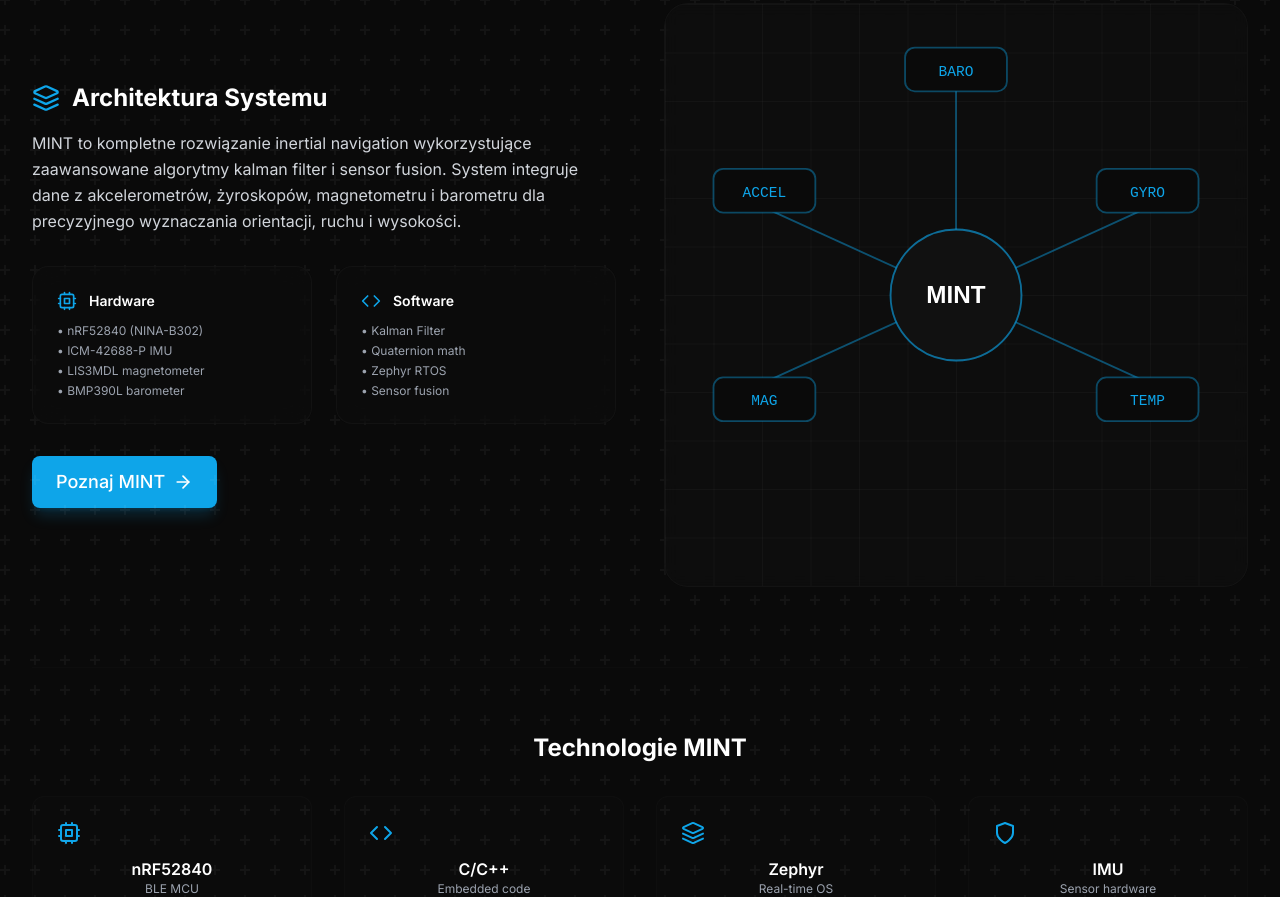
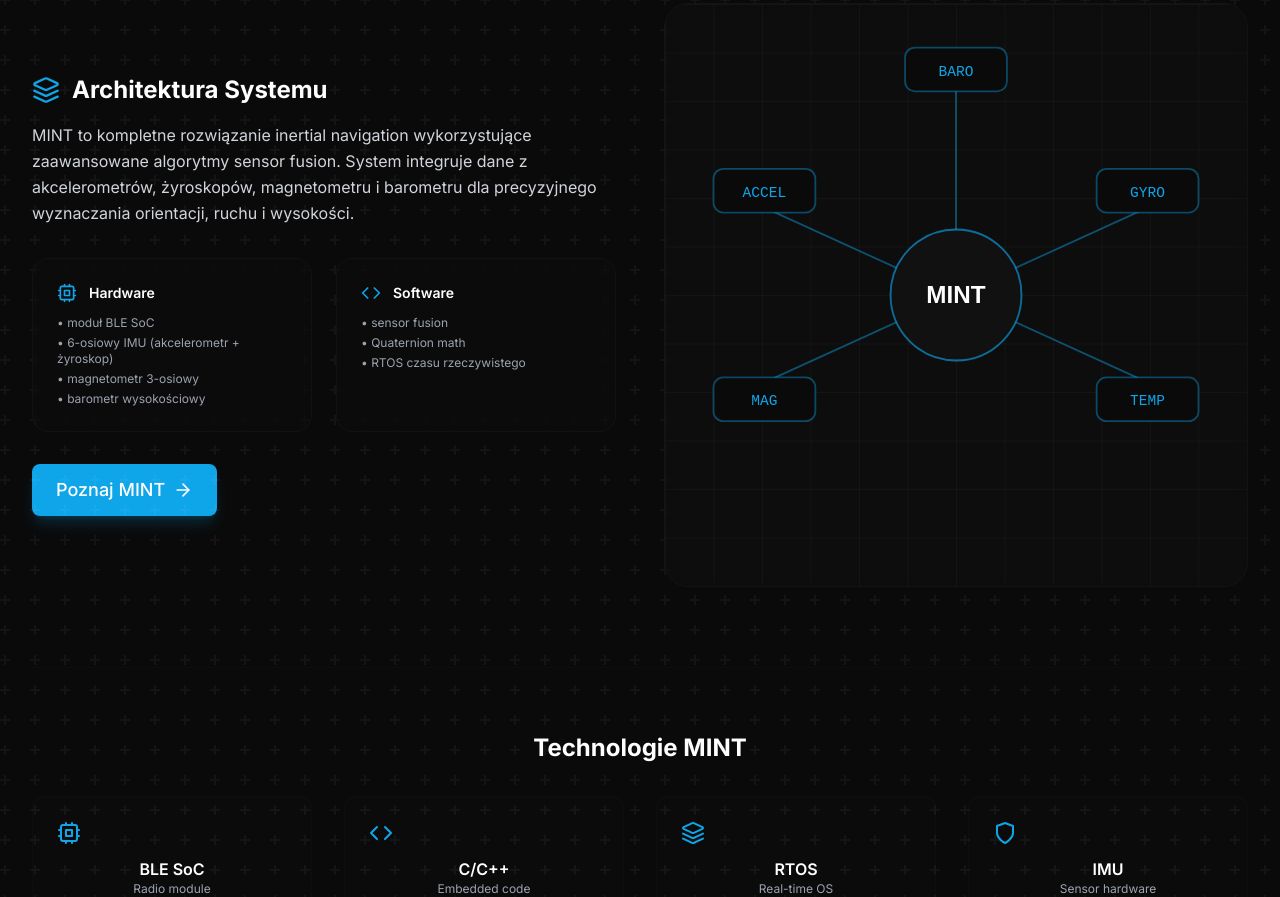
Before and after one commit to piwaneczko/int-sd-website, a React (Vite) app: page / in a window 1280 px wide. Shown: the part 1900-2797 px from the top of the page. Built offline with nearby package versions, Linux system fonts and the light colour scheme.

Commit message:
Add privacy policy for MINT section and update translations

```diff
--- a/src/components/sections/mint-section.jsx
+++ b/src/components/sections/mint-section.jsx
@@ -45,10 +45,7 @@ export function MINTSection() {
                   <span className="text-sm font-semibold text-white">{m.hwTitle}</span>
                 </div>
                 <ul className="text-xs text-deep-400 space-y-1">
-                  <li>• nRF52840 (NINA-B302)</li>
-                  <li>• ICM-42688-P IMU</li>
-                  <li>• LIS3MDL magnetometer</li>
-                  <li>• BMP390L barometer</li>
+                  {m.hwItems.map((item, i) => <li key={i}>• {item}</li>)}
                 </ul>
               </div>
               <div className="glass-panel">
@@ -57,10 +54,7 @@ export function MINTSection() {
                   <span className="text-sm font-semibold text-white">{m.swTitle}</span>
                 </div>
                 <ul className="text-xs text-deep-400 space-y-1">
-                  <li>• Kalman Filter</li>
-                  <li>• Quaternion math</li>
-                  <li>• Zephyr RTOS</li>
-                  <li>• Sensor fusion</li>
+                  {m.swItems.map((item, i) => <li key={i}>• {item}</li>)}
                 </ul>
               </div>
             </div>
@@ -123,14 +117,14 @@ export function MINTSection() {
           <h3 className="text-2xl font-bold text-white mb-8 text-center">{m.techTitle}</h3>
           <div className="grid grid-cols-2 md:grid-cols-4 gap-8">
             {[
-              { icon: <Cpu />, name: "nRF52840", desc: "BLE MCU" },
+              { icon: <Cpu />, name: "BLE SoC", desc: "Radio module" },
               { icon: <Code />, name: "C/C++", desc: "Embedded code" },
-              { icon: <Layers />, name: "Zephyr", desc: "Real-time OS" },
+              { icon: <Layers />, name: "RTOS", desc: "Real-time OS" },
               { icon: <Shield />, name: "IMU", desc: "Sensor hardware" },
-              { icon: <BarChart3 />, name: "Kalman", desc: "Filter algorithm" },
+              { icon: <BarChart3 />, name: "Sensor fusion", desc: "Estimation algorithms" },
               { icon: <Clock />, name: "Real-time", desc: "Low latency" },
               { icon: <Wifi />, name: "Bluetooth", desc: "Wireless" },
-              { icon: <Activity />, name: "IMU", desc: "Sensor fusion" },
+              { icon: <Activity />, name: "IMU", desc: "Motion sensing" },
             ].map((tech, i) => (
               <div key={i} className="text-center p-6 bg-deep-800/30 rounded-xl border border-deep-700/30">
                 <div className="text-primary mb-3">{tech.icon}</div>
--- a/src/components/sections/mint-timeline-section.jsx
+++ b/src/components/sections/mint-timeline-section.jsx
@@ -14,12 +14,12 @@ function buildMedia(m) {
       { src: '/images/mint-hw-v1-render.png', label: m.mediaRender },
       { src: '/images/mint-hw-v1-photo.webp', label: m.mediaPhoto },
     ],
-    // Obudowa v1 – render (FreeCAD) + zdjęcie wyprodukowanej obudowy
+    // Obudowa v1 – zdjęcie urządzenia w obudowie jako główne, render pomocniczo
     [
-      { src: '/images/mint-case-v1-render.png', label: m.mediaRender, fit: 'contain'  },
       { src: '/images/mint-case-v1-photo.webp', label: m.mediaPhoto },
+      { src: '/images/mint-case-v1-render.png', label: m.mediaRender, fit: 'contain' },
     ],
-    // Firmware v1 (w trakcie) – zrzut z VSCode z debugiem RTT
+    // Firmware v1 (w trakcie) – podgląd diagnostyczny
     [
       { src: '/images/mint-firmware-v1-rtt-debug.png', label: m.mediaDebug, wide: true, fit: 'contain' },
     ],
--- a/src/components/ui/footer.jsx
+++ b/src/components/ui/footer.jsx
@@ -31,6 +31,7 @@ export function Footer() {
       links: [
         { name: 'MINT', path: '/mint' },
         { name: t.mintChangelog.navLabel, path: '/mint/changelog' },
+        { name: f.mintPrivacy, path: '/privacy/mint' },
         { name: 'Cookbook', path: '/cookbook' },
       ],
     },
--- a/src/i18n/translations.js
+++ b/src/i18n/translations.js
@@ -15,7 +15,7 @@ export const translations = {
       subtitle: 'Ekspertyza w zakresie nowoczesnych technologii programistycznych i systemów wbudowanych',
       items: [
         { title: 'Embedded Systems', desc: 'Development dla STM32, nRF52 i innych mikrokontrolerów z koncentracją na efektywność i niezawodność.' },
-        { title: 'Inertial Navigation', desc: 'MINT – zaawansowane algorytmy sensor fusion i Kalman filter dla systemów IMU.' },
+        { title: 'Inertial Navigation', desc: 'MINT – zaawansowane algorytmy sensor fusion dla systemów IMU.' },
         { title: 'Linux & Yocto', desc: 'Custom Linux distributions, kernel modules i systemy embedded na bazie Linuxa.' },
         { title: 'Firmware Development', desc: 'Low-level firmware dla urządzeń IoT i specjalistycznych urządzeń elektronicznych.' },
         { title: 'AI & Local LLM', desc: 'Integracja AI i modeli LLM na urządzeniach embedded oraz w aplikacjach webowych.' },
@@ -29,17 +29,28 @@ export const translations = {
       statusLabel: 'Status: R&D',
       statusText: 'MINT to mój flagowy, niezależny projekt badawczo-rozwojowy — rozwijany dzięki finansowaniu z projektów klienckich.',
       archTitle: 'Architektura Systemu',
-      archDesc: 'MINT to kompletne rozwiązanie inertial navigation wykorzystujące zaawansowane algorytmy kalman filter i sensor fusion. System integruje dane z akcelerometrów, żyroskopów, magnetometru i barometru dla precyzyjnego wyznaczania orientacji, ruchu i wysokości.',
+      archDesc: 'MINT to kompletne rozwiązanie inertial navigation wykorzystujące zaawansowane algorytmy sensor fusion. System integruje dane z akcelerometrów, żyroskopów, magnetometru i barometru dla precyzyjnego wyznaczania orientacji, ruchu i wysokości.',
       hwTitle: 'Hardware', swTitle: 'Software',
+      hwItems: [
+        'moduł BLE SoC',
+        '6-osiowy IMU (akcelerometr + żyroskop)',
+        'magnetometr 3-osiowy',
+        'barometr wysokościowy',
+      ],
+      swItems: [
+        'sensor fusion',
+        'Quaternion math',
+        'RTOS czasu rzeczywistego',
+      ],
       btnLearn: 'Poznaj MINT',
       techTitle: 'Technologie MINT',
       timelineTitle: 'Rozwój sprzętu',
       timelineSubtitle: 'Historia iteracji MINT – od pierwszej wersji hardware po aktualnie rozwijany firmware na drugą generację urządzenia.',
-      mediaRender: 'Render', mediaPhoto: 'Zdjęcie', mediaDebug: 'Debug RTT',
+      mediaRender: 'Render', mediaPhoto: 'Zdjęcie', mediaDebug: 'Podgląd diagnostyczny',
       goalLabel: 'Cel',
       timeline: [
-        { year: 'HW v0', title: 'Pierwsza wersja hardware', description: 'Pierwsza iteracja płytki MINT – walidacja architektury czujników. Barometr i magnetometr miały źle podłączony GND, przez co SPI nie działało poprawnie – kluczowa lekcja przy projektowaniu v1.' },
-        { year: 'HW v1', title: 'Druga wersja hardware', description: 'Poprawiona wersja płytki na bazie doświadczeń z v0 – naprawione podłączenie GND barometru i magnetometru, nowoczesne złącze USB-C, czerwona dioda LED podłączona pod procesor, zmieniona ładowarka, SPI rozdzielone na 3 osobne szyny (po jednej dla każdego sensora) oraz wyprowadzone piny testowe do sensorów.' },
+        { year: 'HW v0', title: 'Pierwsza wersja hardware', description: 'Pierwsza iteracja płytki MINT – walidacja architektury czujników i założeń projektowych.' },
+        { year: 'HW v1', title: 'Druga wersja hardware', description: 'Poprawiona wersja płytki na bazie doświadczeń z v0 – ulepszona konstrukcja, USB-C i lepsza diagnostyka sprzętowa.' },
         { year: 'Obudowa v1', title: 'Pierwsza obudowa do HW v1', description: 'Zaprojektowana w FreeCAD i wykonana pierwsza obudowa dopasowana do wersji hardware v1.' },
         { year: 'W trakcie', title: 'Firmware v1', description: 'Aktywnie rozwijany firmware pod wersję hardware v1 – sensor fusion, sterowniki i OTA.' },
         { year: 'Cel', title: 'Produkcja i inwestorzy', description: 'Gdy MINT osiągnie fazę gotowości produkcyjnej („Działa"), będę szukać inwestorów do dalszego skalowania projektu.', future: true },
@@ -48,8 +59,8 @@ export const translations = {
       appSubtitle: 'Aplikacja mobilna MINT (Flutter) do diagnostyki, kalibracji i wizualizacji telemetrii urządzenia w czasie rzeczywistym przez BLE.',
       appFeatures: [
         { title: 'Łączność BLE', desc: 'Skanowanie, parowanie i bonding z beaconem MINT po Bluetooth Low Energy.' },
-        { title: 'Kalibracja czujników', desc: 'Kalibracja akcelerometru, elipsoidy magnetometru i estymacja alignmentu.' },
-        { title: 'Nawigacja wewnątrz budynków', desc: 'Silnik INS z map matchingiem do nawigacji pieszej w pomieszczeniach.' },
+        { title: 'Kalibracja czujników', desc: 'Prowadzona kalibracja czujników z kontrolą jakości wyniku.' },
+        { title: 'Nawigacja wewnątrz budynków', desc: 'Nawigacja piesza wewnątrz budynków, bez GPS.' },
         { title: 'Telemetria na żywo', desc: 'Podgląd danych z czujników i stanu urządzenia w czasie rzeczywistym.' },
         { title: 'Wizualizacja 3D', desc: 'Wizualizacja orientacji i śladu trasy na podstawie danych sensor fusion.' },
         { title: 'Aktualizacje OTA', desc: 'Bezprzewodowa aktualizacja firmware urządzenia bezpośrednio z aplikacji.' },
@@ -67,13 +78,23 @@ export const translations = {
         { title: 'Embedded Development', desc: 'Programowanie firmware dla mikrokontrolerów STM32, nRF52 i innych. Optymalizacja pod kątem zużycia energii i wydajności.', features: ['STM32', 'nRF52', 'Low-power design', 'RTOS'] },
         { title: 'Linux & Yocto', desc: 'Tworzenie customowych dystrybucji Linux, moduły jądra, systemy embedded na bazie Linuxa z Yocto.', features: ['Custom Linux', 'Yocto/Buildroot', 'Kernel modules', 'Systemd'] },
         { title: 'IoT Solutions', desc: 'Kompleksowe rozwiązania IoT – od sensorów przez bramki po chmurę. Monitorowanie i zarządzanie urządzeniami.', features: ['MQTT', 'LoRa/NB-IoT', 'Gateway', 'Cloud integration'] },
-        { title: 'Inertial Navigation', desc: 'Systemy MINT – sensor fusion, Kalman filter, kalibracja IMU, wyznaczanie orientacji i pozycji.', features: ['IMU', 'Sensor fusion', 'Kalman filter', 'Quaternion'] },
+        { title: 'Inertial Navigation', desc: 'Sensor fusion, Kalman filter, kalibracja IMU, wyznaczanie orientacji i pozycji.', features: ['IMU', 'Sensor fusion', 'Kalman filter', 'Quaternion'] },
         { title: 'Firmware', desc: 'Niskopoziomowy firmware dla urządzeń specjalistycznych. C/C++, assembly, debugowanie, testy jednostkowe.', features: ['C/C++', 'Assembly', 'Debugging', 'Unit tests'] },
         { title: 'AI & Local LLM', desc: 'Integracja sztucznej inteligencji w systemy wbudowane. Local LLM na urządzeniach embedded.', features: ['ML models', 'TinyML', 'Local LLM', 'Edge AI'] },
         { title: 'Consulting', desc: 'Konsultacje technologiczne, code review, optymalizacja kodu, architektura systemów.', features: ['Architecture', 'Code review', 'Performance', 'Best practices'] },
         { title: 'R&D', desc: 'Badania i rozwój nowych rozwiązań. Prototypowanie, prototypy funkcyjne, MVP.', features: ['Prototyping', 'MVP', 'R&D', 'Innovation'] },
       ],
       missionNote: 'Usługi B2B świadczę po to, by finansować niezależny rozwój MINT.',
+      techTitle: 'Technologie, z którymi pracuję',
+      techSubtitle: 'Platformy, narzędzia i języki wykorzystywane w projektach komercyjnych i badawczo-rozwojowych.',
+      techGroups: [
+        { label: 'Mikrokontrolery i SDK', items: ['nRF52 / nRF Connect SDK', 'STM32'] },
+        { label: 'Systemy operacyjne', items: ['Zephyr RTOS', 'FreeRTOS', 'Linux embedded / Yocto'] },
+        { label: 'Łączność', items: ['BLE (GATT, bonding, OTA)'] },
+        { label: 'Czujniki', items: ['Czujniki inercyjne (rodziny ICM-426xx, LSM6, LIS3MDL, BMP3xx)'] },
+        { label: 'Hardware', items: ['Projektowanie PCB w KiCad'] },
+        { label: 'Aplikacje i języki', items: ['Flutter', 'C/C++', 'Python'] },
+      ],
     },
     about: {
       bio: 'Senior Embedded Software Developer i Software Architect z ponad 15-letnim doświadczeniem w programowaniu niskopoziomowym, systemach embedded, nawigacji inercialnej i projektach B+R.',
@@ -127,6 +148,7 @@ export const translations = {
       company: 'Menu', services: 'Usługi', resources: 'Zasoby',
       rights: 'Wszelkie prawa zastrzeżone.',
       privacy: 'Polityka prywatności',
+      mintPrivacy: 'Prywatność MINT',
       terms: 'Regulamin',
       legalTitle: 'Dane podmiotu',
       legalName: 'I.N.T. Software Development - Paweł Iwaneczko',
@@ -182,7 +204,7 @@ export const translations = {
       subtitle: 'Expertise in modern programming technologies and embedded systems',
       items: [
         { title: 'Embedded Systems', desc: 'Development for STM32, nRF52 and other microcontrollers with focus on efficiency and reliability.' },
-        { title: 'Inertial Navigation', desc: 'MINT – advanced sensor fusion and Kalman filter algorithms for IMU systems.' },
+        { title: 'Inertial Navigation', desc: 'MINT – advanced sensor fusion algorithms for IMU systems.' },
         { title: 'Linux & Yocto', desc: 'Custom Linux distributions, kernel modules and embedded Linux systems.' },
         { title: 'Firmware Development', desc: 'Low-level firmware for IoT devices and specialized electronic equipment.' },
         { title: 'AI & Local LLM', desc: 'Integration of AI and LLM models on embedded devices and in web applications.' },
@@ -196,17 +218,28 @@ export const translations = {
       statusLabel: 'Status: R&D',
       statusText: 'MINT is my flagship, independent R&D project — developed thanks to funding from client projects.',
       archTitle: 'System Architecture',
-      archDesc: 'MINT is a complete inertial navigation solution using advanced Kalman filter and sensor fusion algorithms. The system integrates data from accelerometers, gyroscopes, a magnetometer and a barometer for precise determination of orientation, motion and altitude.',
+      archDesc: 'MINT is a complete inertial navigation solution using advanced sensor fusion algorithms. The system integrates data from accelerometers, gyroscopes, a magnetometer and a barometer for precise determination of orientation, motion and altitude.',
       hwTitle: 'Hardware', swTitle: 'Software',
+      hwItems: [
+        'BLE SoC module',
+        '6-axis IMU (accelerometer + gyroscope)',
+        '3-axis magnetometer',
+        'altimeter-grade barometer',
+      ],
+      swItems: [
+        'sensor fusion',
+        'Quaternion math',
+        'real-time RTOS',
+      ],
       btnLearn: 'Learn about MINT',
       techTitle: 'MINT Technologies',
       timelineTitle: 'Hardware Development',
       timelineSubtitle: 'The story of MINT iterations – from the first hardware version to the firmware currently in development for the second revision of the device.',
-      mediaRender: 'Render', mediaPhoto: 'Photo', mediaDebug: 'RTT Debug',
+      mediaRender: 'Render', mediaPhoto: 'Photo', mediaDebug: 'Diagnostic view',
       goalLabel: 'Goal',
       timeline: [
-        { year: 'HW v0', title: 'First hardware version', description: 'First iteration of the MINT board – validating the sensor architecture. The barometer and magnetometer had their GND wired incorrectly, so SPI didn\'t work properly – a key lesson for the v1 design.' },
-        { year: 'HW v1', title: 'Second hardware version', description: 'Corrected board revision based on v0 lessons learned – fixed barometer/magnetometer GND wiring, a modern USB-C connector, a red status LED wired to the MCU, a new charging circuit, SPI split into 3 separate buses (one per sensor), and exposed test pins for each sensor.' },
+        { year: 'HW v0', title: 'First hardware version', description: 'First iteration of the MINT board – validation of the sensor architecture and design assumptions.' },
+        { year: 'HW v1', title: 'Second hardware version', description: 'Improved board revision based on v0 experience – refined design, USB-C and better hardware diagnostics.' },
         { year: 'Enclosure v1', title: 'First enclosure for HW v1', description: 'Designed in FreeCAD and manufactured, the first enclosure fitted to hardware version v1.' },
         { year: 'In progress', title: 'Firmware v1', description: 'Actively developed firmware for hardware version v1 – sensor fusion, drivers and OTA.' },
         { year: 'Goal', title: 'Production & investors', description: 'Once MINT reaches production readiness ("Works"), I\'ll be looking for investors to scale the project further.', future: true },
@@ -215,8 +248,8 @@ export const translations = {
       appSubtitle: 'MINT mobile app (Flutter) for diagnostics, calibration and real-time telemetry visualization of the device over BLE.',
       appFeatures: [
         { title: 'BLE Connectivity', desc: 'Scanning, pairing and bonding with the MINT beacon over Bluetooth Low Energy.' },
-        { title: 'Sensor Calibration', desc: 'Accelerometer calibration, magnetometer ellipsoid fitting and alignment estimation.' },
-        { title: 'Indoor Navigation', desc: 'INS engine with map matching for pedestrian indoor navigation.' },
+        { title: 'Sensor Calibration', desc: 'Guided sensor calibration with quality control of the result.' },
+        { title: 'Indoor Navigation', desc: 'Pedestrian navigation inside buildings, without GPS.' },
         { title: 'Live Telemetry', desc: 'Real-time view of sensor data and device status.' },
         { title: '3D Visualization', desc: 'Orientation and trajectory visualization based on sensor fusion data.' },
         { title: 'OTA Updates', desc: 'Wireless firmware updates for the device directly from the app.' },
@@ -234,13 +267,23 @@ export const translations = {
         { title: 'Embedded Development', desc: 'Firmware programming for STM32, nRF52 and other microcontrollers. Optimization for energy consumption and performance.', features: ['STM32', 'nRF52', 'Low-power design', 'RTOS'] },
         { title: 'Linux & Yocto', desc: 'Custom Linux distributions, kernel modules, embedded systems based on Linux with Yocto.', features: ['Custom Linux', 'Yocto/Buildroot', 'Kernel modules', 'Systemd'] },
         { title: 'IoT Solutions', desc: 'Comprehensive IoT solutions – from sensors through gateways to the cloud. Device monitoring and management.', features: ['MQTT', 'LoRa/NB-IoT', 'Gateway', 'Cloud integration'] },
-        { title: 'Inertial Navigation', desc: 'MINT systems – sensor fusion, Kalman filter, IMU calibration, orientation and position determination.', features: ['IMU', 'Sensor fusion', 'Kalman filter', 'Quaternion'] },
+        { title: 'Inertial Navigation', desc: 'Sensor fusion, Kalman filter, IMU calibration, orientation and position determination.', features: ['IMU', 'Sensor fusion', 'Kalman filter', 'Quaternion'] },
         { title: 'Firmware', desc: 'Low-level firmware for specialized devices. C/C++, assembly, debugging, unit tests.', features: ['C/C++', 'Assembly', 'Debugging', 'Unit tests'] },
         { title: 'AI & Local LLM', desc: 'Integration of artificial intelligence into embedded systems. Local LLM on embedded devices.', features: ['ML models', 'TinyML', 'Local LLM', 'Edge AI'] },
         { title: 'Consulting', desc: 'Technology consulting, code review, code optimization, system architecture.', features: ['Architecture', 'Code review', 'Performance', 'Best practices'] },
         { title: 'R&D', desc: 'Research and development of new solutions. Prototyping, functional prototypes, MVP.', features: ['Prototyping', 'MVP', 'R&D', 'Innovation'] },
       ],
       missionNote: 'I offer B2B services to fund independent R&D on MINT.',
+      techTitle: 'Technologies I work with',
+      techSubtitle: 'Platforms, tools and languages used across commercial and R&D projects.',
+      techGroups: [
+        { label: 'Microcontrollers & SDKs', items: ['nRF52 / nRF Connect SDK', 'STM32'] },
+        { label: 'Operating systems', items: ['Zephyr RTOS', 'FreeRTOS', 'Linux embedded / Yocto'] },
+        { label: 'Connectivity', items: ['BLE (GATT, bonding, OTA)'] },
+        { label: 'Sensors', items: ['Inertial sensors (ICM-426xx, LSM6, LIS3MDL, BMP3xx families)'] },
+        { label: 'Hardware', items: ['PCB design in KiCad'] },
+        { label: 'Apps & languages', items: ['Flutter', 'C/C++', 'Python'] },
+      ],
     },
     about: {
       bio: 'Senior Embedded Software Developer and Software Architect with over 15 years of experience in low-level programming, embedded systems, inertial navigation and R&D projects.',
@@ -294,6 +337,7 @@ export const translations = {
       company: 'Menu', services: 'Services', resources: 'Resources',
       rights: 'All rights reserved.',
       privacy: 'Privacy policy',
+      mintPrivacy: 'MINT privacy',
       terms: 'Terms',
       legalTitle: 'Company details',
       legalName: 'I.N.T. Software Development - Paweł Iwaneczko',
```
Also changed, not shown: src/components/sections/services.jsx (+22 -0 lines), 1 other file (tests, documents, lock files or other folders).
